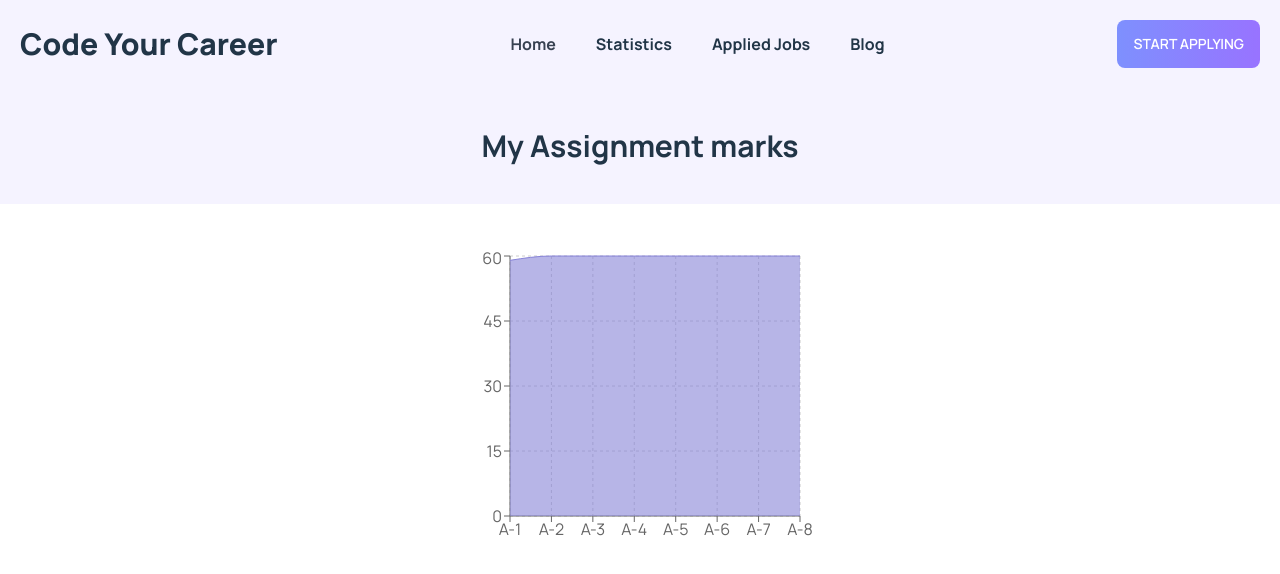
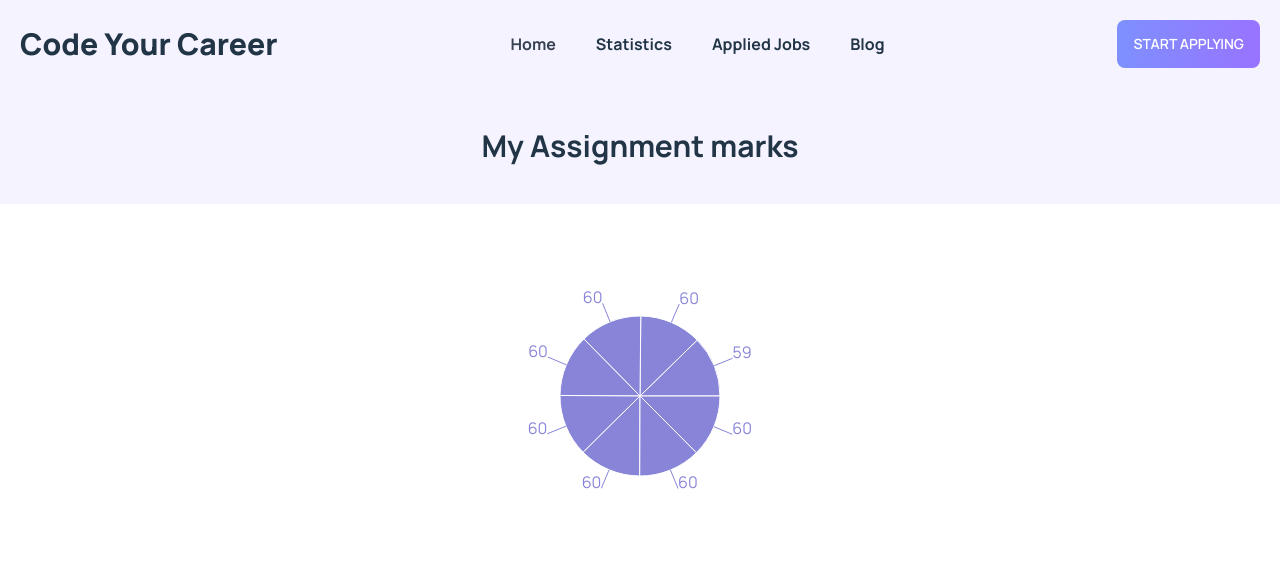
Before and after one commit to Hasnathasan/Job-hunting-Assignment, a React (Vite) app: page /statistics in a window 1280 px wide. Shown: the top 574 px of the page. Built offline with nearby package versions, Linux system fonts and the light colour scheme.

Commit message:
Statistics changed

```diff
--- a/src/components/Statistics/Statistics.jsx
+++ b/src/components/Statistics/Statistics.jsx
@@ -1,12 +1,18 @@
 import React from "react";
-import {
-  Area,
-  AreaChart,
-  CartesianGrid,
-  Tooltip,
-  XAxis,
-  YAxis,
-} from "recharts";
+import { PieChart, Pie, Legend, Tooltip, ResponsiveContainer } from 'recharts';
+
+const data01 = [
+  { name: "A-1", mark: 59 },
+    { name: "A-2", mark: 60 },
+    { name: "A-3", mark: 60 },
+    { name: "A-4", mark: 60 },
+    { name: "A-5", mark: 60 },
+    { name: "A-6", mark: 60 },
+    { name: "A-7", mark: 60 },
+    { name: "A-8", mark: 60 },
+];
+
+
 
 const Statistics = () => {
   const data = [
@@ -25,28 +31,19 @@ const Statistics = () => {
         <h2 className="text-3xl text-center font-bold">My Assignment marks</h2>
       </div>
       <div className="container mx-auto flex h-96 items-center justify-center">
-        <AreaChart
-          width={380}
-          height={300}
-          data={data}
-          margin={{
-            top: 10,
-            right: 30,
-            left: 0,
-            bottom: 0,
-          }}
-        >
-          <CartesianGrid strokeDasharray="3 3" />
-          <XAxis dataKey="name" />
-          <YAxis />
+      <PieChart width={400} height={400}>
+          <Pie
+            dataKey="mark"
+            isAnimationActive={false}
+            data={data01}
+            cx="50%"
+            cy="50%"
+            outerRadius={80}
+            fill="#8884d8"
+            label
+          />
           <Tooltip />
-          <Area
-            type="monotone"
-            dataKey="mark"
-            stroke="#8884d8"
-            fill="#8884d8"
-          />
-        </AreaChart>
+        </PieChart>
       </div>
     </div>
   );
```
